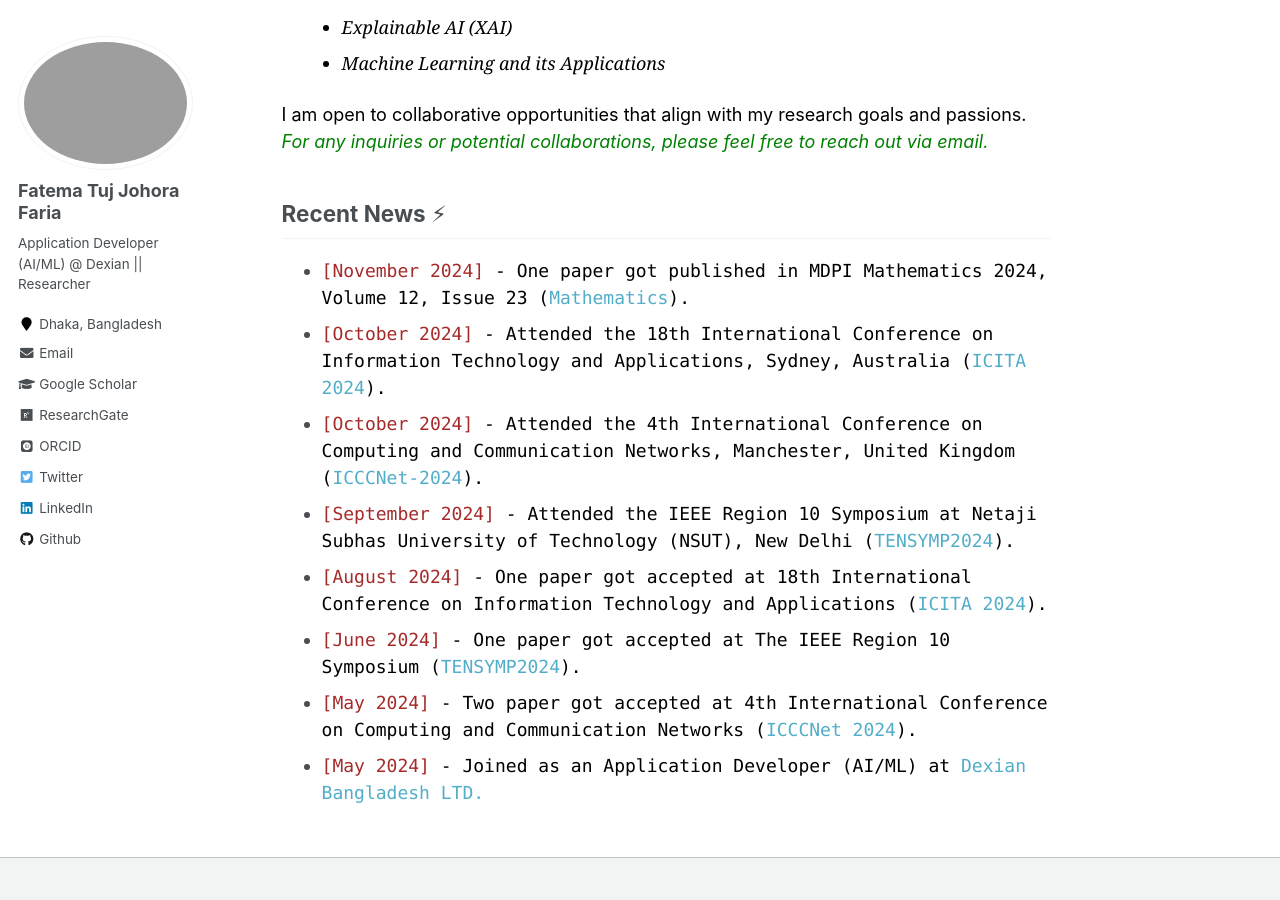
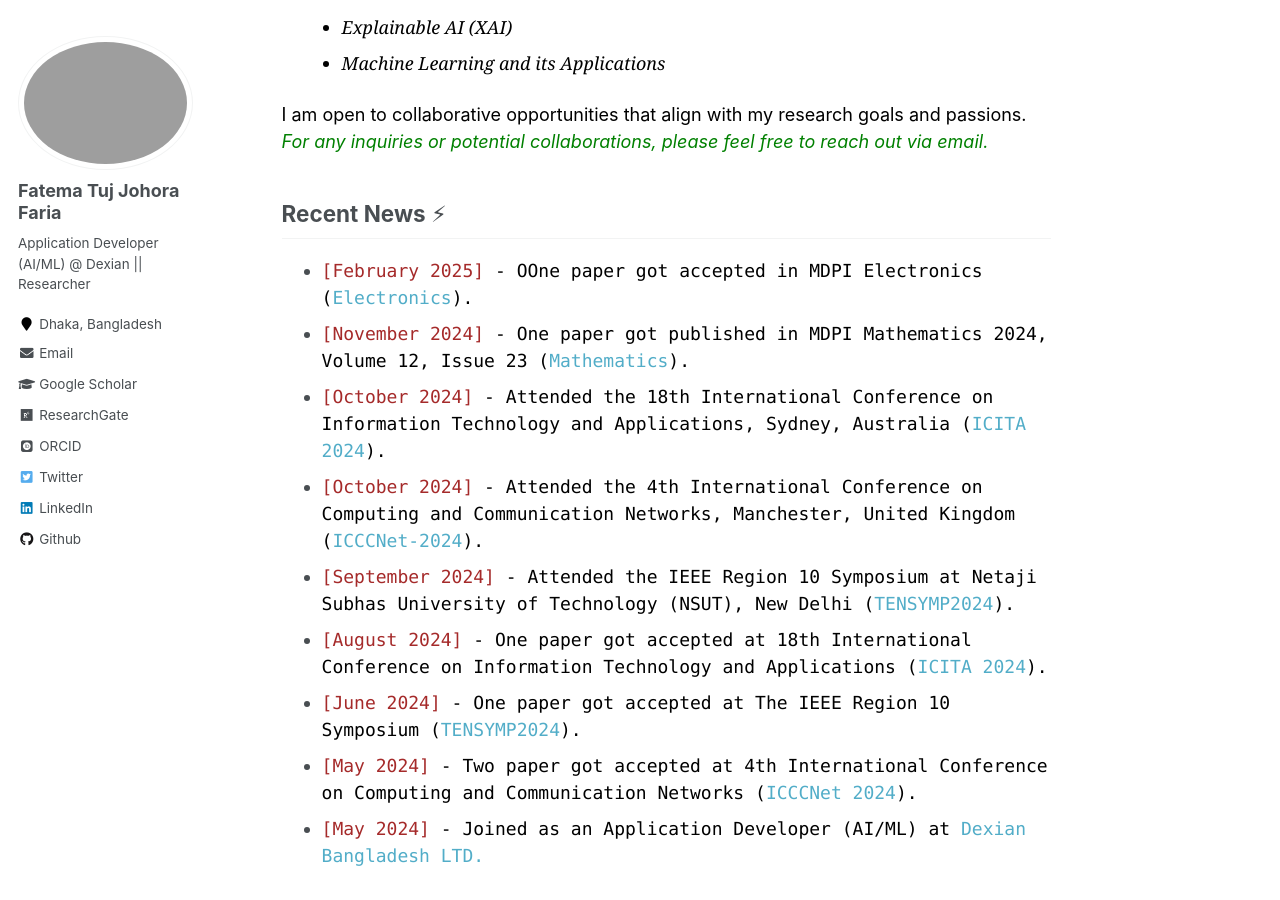
Before and after one commit to fatemafaria142/fatemafaria142.github.io, a Jekyll site: the page built from _pages/about.md, in a window 1280 px wide and 900 px high, scrolled down 656 px. Built offline with Jekyll 4.4.1, drawn with Linux system fonts in a browser that asks for light colours; some web fonts are replaced.

Commit message:
Changed to recent news

```diff
--- a/_pages/about.md
+++ b/_pages/about.md
@@ -33,6 +33,7 @@ My primary research interests include:
 <p style="color:black; display:inline;">I am open to collaborative opportunities that align with my research goals and passions. <span style="color:green; display:inline;"><em> For any inquiries or potential collaborations, please feel free to reach out via email.</em></span> </p>
 
 ## Recent News ⚡
++ <span style="font-family:Monaco; color:black;"><span style="color:brown">[February 2025]</span> -  OOne paper got accepted in MDPI Electronics ([Electronics](https://www.mdpi.com/journal/electronics)).
 + <span style="font-family:Monaco; color:black;"><span style="color:brown">[November 2024]</span> -  One paper got published in MDPI Mathematics 2024, Volume 12, Issue 23 ([Mathematics](https://www.mdpi.com/journal/mathematics)).
 + <span style="font-family:Monaco; color:black;"><span style="color:brown">[October 2024]</span> - Attended the 18th International Conference on Information Technology and Applications, Sydney, Australia ([ICITA 2024](https://icita.world/?__im-rgVYHazg=104405410931315538#/)).
 + <span style="font-family:Monaco; color:black;"><span style="color:brown">[October 2024]</span> - Attended the 4th International Conference on Computing and Communication Networks, Manchester, United Kingdom ([ICCCNet-2024](https://icccn.co.uk/)).
```
